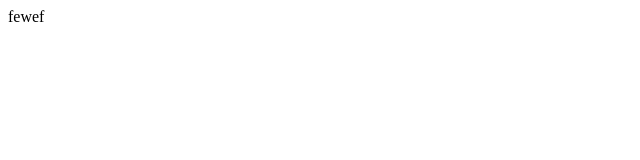
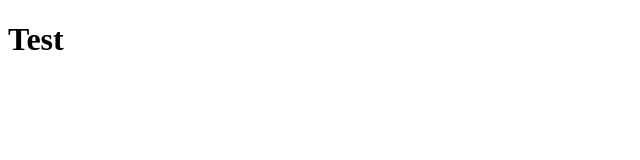
Before and after one commit to nutkubpom152/banana, a plain HTML site: page index.html in a window 1280 px wide. Shown: the whole page, without its empty margins (0-640 px from the left). Drawn offline with Linux system fonts and the light colour scheme.

Commit message:
initial commit

```diff
--- a/index.html
+++ b/index.html
@@ -7,6 +7,6 @@
     <title>Document</title>
 </head>
 <body>
-    fewef
+    <h1>Test</h1>
 </body>
 </html>
```
